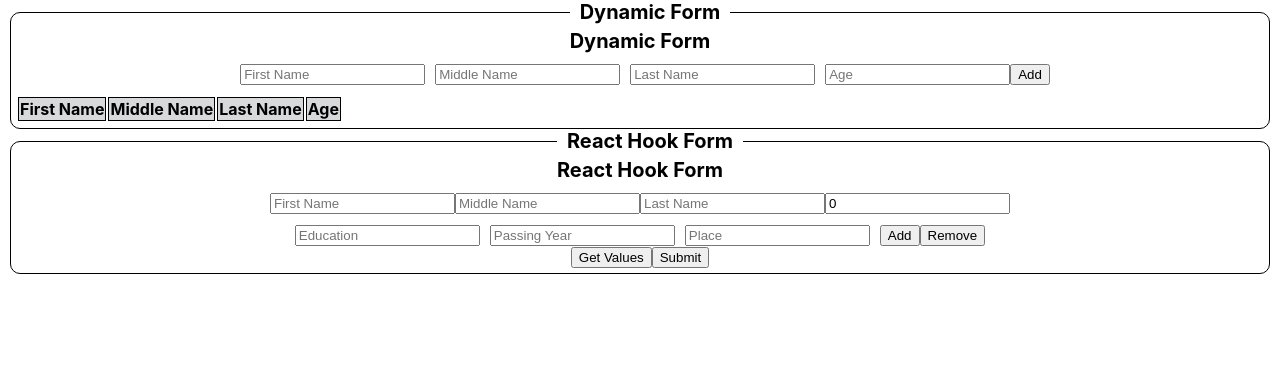
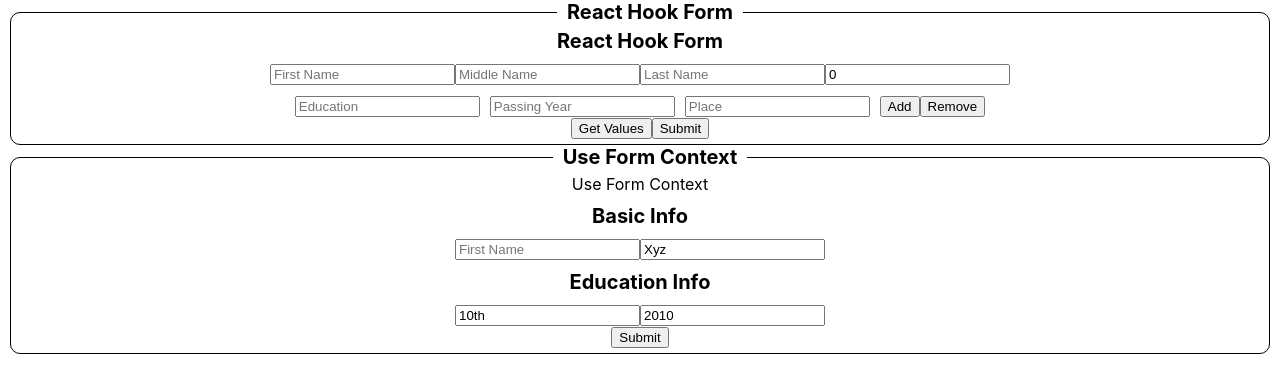
Before and after one commit to rishikale/React_MERN_Online, a React (Create React App) app: page / in a window 1280 px wide. Shown: the top 392 px of the page. Built offline with nearby package versions, Linux system fonts and the light colour scheme.

Commit message:
useFormContext hook

```diff
--- a/src/App.js
+++ b/src/App.js
@@ -5,6 +5,7 @@ import ContextParent from "./Components/ContextAPI/ContextParent";
 import MainLayout from "./Components/ReactRouter/MainLayout";
 import DynamicForm from "./Components/DynamicForm/DynamicForm";
 import ReactHookForm from "./Components/ReactHookForm/ReactHookForm";
+import UseFormContext from "./Components/useFormContext/UseFormContext";
 
 function App() {
   return (
@@ -84,7 +85,7 @@ function App() {
           <ContextParent />
         </div>
       </fieldset> */}
-      <fieldset
+      {/* <fieldset
         style={{
           border: "1px solid black",
           borderRadius: "10px",
@@ -108,7 +109,7 @@ function App() {
         <div>
           <DynamicForm />
         </div>
-      </fieldset>
+      </fieldset> */}
       <fieldset
         style={{
           border: "1px solid black",
@@ -134,6 +135,31 @@ function App() {
           <ReactHookForm />
         </div>
       </fieldset>
+      <fieldset
+        style={{
+          border: "1px solid black",
+          borderRadius: "10px",
+          marginLeft: "10px",
+          marginRight: "10px",
+          padding: "5px",
+        }}
+      >
+        <legend
+          style={{
+            paddingLeft: "10px",
+            paddingRight: "10px",
+            marginLeft: "10px",
+            marginRight: "10px",
+            fontWeight: "bold",
+            fontSize: "20px",
+          }}
+        >
+          Use Form Context
+        </legend>
+        <div>
+          <UseFormContext />
+        </div>
+      </fieldset>
       {/* <MainLayout /> */}
     </div>
   );
--- /dev/null
+++ b/src/Components/useFormContext/FormChild.js
@@ -0,0 +1,37 @@
+import React from "react";
+import { useFormContext } from "react-hook-form";
+
+function FormChild() {
+
+  const { register, watch } = useFormContext();
+
+  const educationWatch=watch("education")
+  console.log("educationWatch",educationWatch);
+
+  return (
+    <div>
+      <div
+        style={{
+          marginTop: "10px",
+          marginBottom: "10px",
+          fontWeight: "bold",
+          fontSize: "20px",
+        }}
+      >
+        Basic Info
+      </div>
+      <input
+        name="firstName"
+        {...register("firstName")}
+        placeholder="First Name"
+      />
+      <input
+        name="lastName"
+        {...register("lastName")}
+        placeholder="Last Name"
+      />
+    </div>
+  );
+}
+
+export default FormChild;
--- /dev/null
+++ b/src/Components/useFormContext/SecondFormChild.js
@@ -0,0 +1,32 @@
+import React from "react";
+import { useFormContext } from "react-hook-form";
+
+function SecondFormChild() {
+  const { register, watch } = useFormContext();
+  return (
+    <div>
+      <div
+        style={{
+          marginTop: "10px",
+          marginBottom: "10px",
+          fontWeight: "bold",
+          fontSize: "20px",
+        }}
+      >
+        Education Info
+      </div>
+      <input
+        {...register("education")}
+        name="education"
+        placeholder="Education"
+      />
+      <input
+        {...register("passingYear")}
+        name="passingYear"
+        placeholder="Passing Year"
+      />
+    </div>
+  );
+}
+
+export default SecondFormChild;
--- /dev/null
+++ b/src/Components/useFormContext/UseFormContext.js
@@ -0,0 +1,53 @@
+import React from "react";
+import FormChild from "./FormChild";
+import SecondFormChild from "./SecondFormChild";
+import { FormProvider, useForm } from "react-hook-form";
+
+function UseFormContext() {
+  const defaultValues = {
+    firstName: "",
+    lastName: "Xyz",
+    education: "10th",
+    passingYear: "2010",
+  };
+
+  const methods = useForm({
+    defaultValues: defaultValues,
+    mode: "onChange",
+  });
+
+  const { handleSubmit, watch, setValue } = methods;
+
+  function onSubmitData(data) {
+    console.log("Values From the child forms are :", data);
+    if (data.firstName === "Abc") {
+      setValue("passingYear", "2000");
+    }
+  }
+
+  let passingYearWatch = watch("passingYear");
+  console.log("passingYearWatch", passingYearWatch);
+
+  return (
+    <FormProvider {...methods}>
+      <form onSubmit={handleSubmit(onSubmitData)}>
+        <label>Use Form Context</label>
+        <div>
+          <div>
+            <div>
+              <FormChild />
+            </div>
+            <div>
+              <SecondFormChild />
+            </div>
+            <div>
+              <button type="Submit">Submit</button>
+            </div>
+          </div>
+        </div>
+      </form>
+    </FormProvider>
+  );
+}
+
+export default UseFormContext;
```
